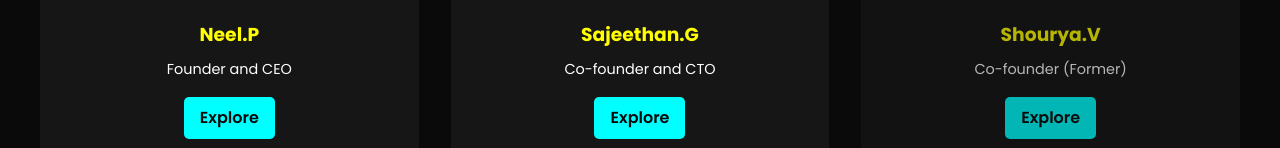
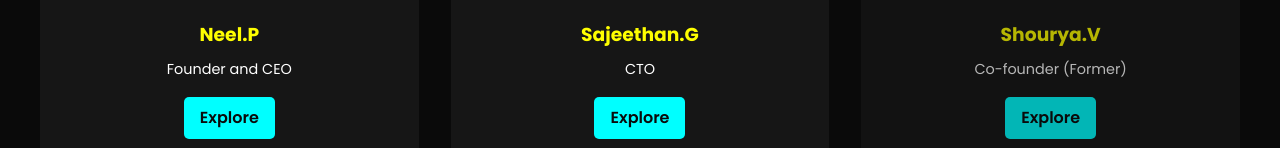
Before and after one commit to NPATEL-ORG/NPATEL-GROUP-PVT-LTD, a plain HTML site: page team.html in a window 1280 px wide. Shown: the part 643-791 px from the top of the page. Drawn offline with Linux system fonts and the light colour scheme.

Commit message:
Update team.html

```diff
--- a/team.html
+++ b/team.html
@@ -346,9 +346,9 @@
                   <a href="neel-patel.html" class="explore-button">Explore</a>
               </div>
               <div class="team-member">
-                <img src="Users/Sajeethan.G.jpg" alt="Co-founder and CTO">
+                <img src="Users/Sajeethan.G.jpg" alt="CTO">
                 <h3>Sajeethan.G</h3>
-                <p>Co-founder and CTO</p>
+                <p>CTO</p>
                 <a href="coming-soon.html" class="explore-button">Explore</a>
             </div>
               <div class="team-member former-member">
```
